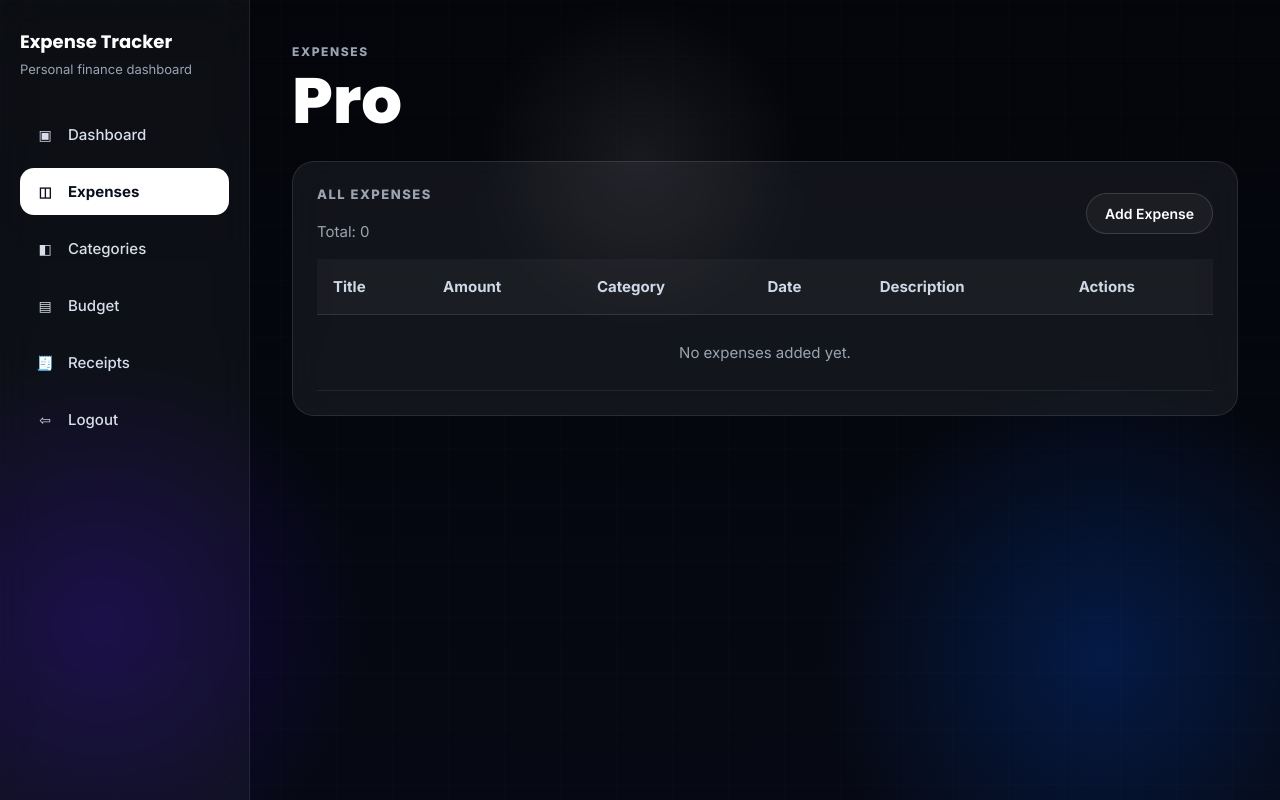
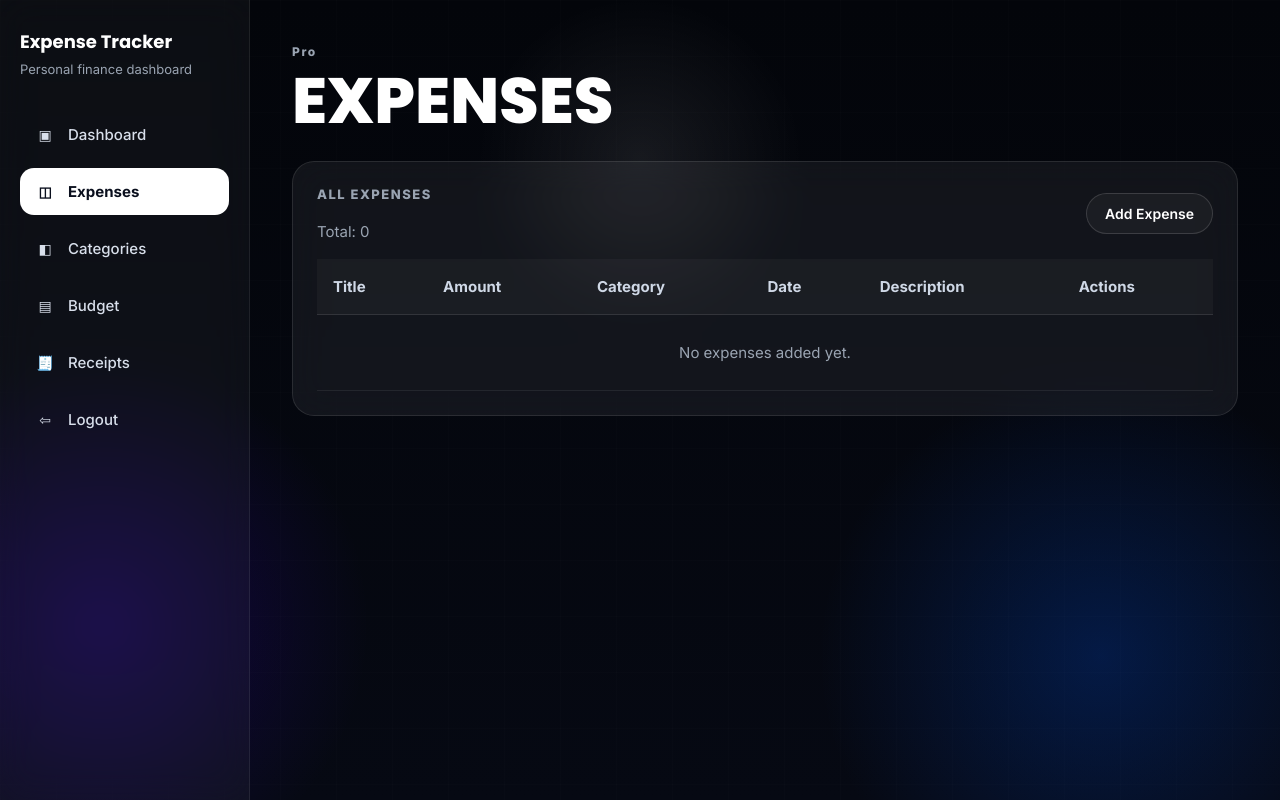
Before and after one commit to nikithaganesh18/Expense-Tracker-Project, a Django app: page /expenses/ in a window 1280 px wide. Run offline with Django 4.2, Linux system fonts and the light colour scheme; the visitor is signed in with stand-in values (Sample User, id 1); data that the repository does not hold is empty.

Commit message:
Expenses Change in HTML

```diff
--- a/expense_tracker/templates/expenses/expense_list.html
+++ b/expense_tracker/templates/expenses/expense_list.html
@@ -4,8 +4,8 @@
 
 {% block content %}
 <div class="page-header">
-    <p class="page-label">EXPENSES</p>
-    <h1 class="page-title">Pro</h1>
+    <p class="page-label">Pro</p>
+    <h1 class="page-title">EXPENSES</h1>
 </div>
 
 <div class="panel recent-panel">
```
